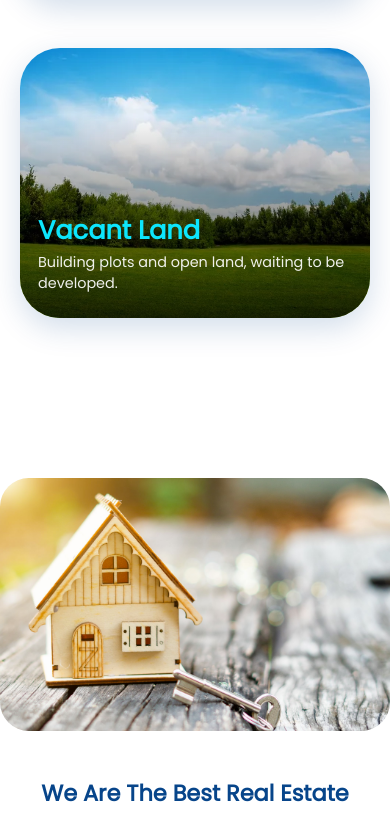
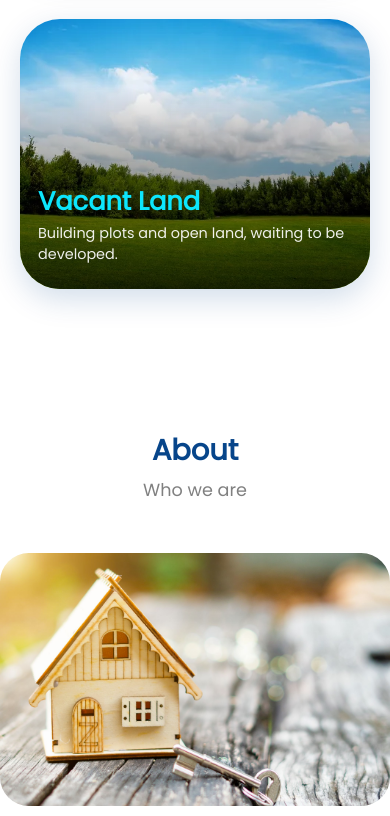
Before and after one commit to bezoski/react-real-estate-app, a React (Create React App) app: page / in a window 390 px wide. Shown: the part 1180-1996 px from the top of the page. Built offline with nearby package versions, Linux system fonts and the light colour scheme.

Commit message:
add missing element on home page / edit readme

```diff
--- a/src/components/Company/Company.css
+++ b/src/components/Company/Company.css
@@ -7,8 +7,39 @@
   flex-wrap: wrap;
 }
 
+/* same section header treatment as Offers and Rating */
+.company-desc {
+  width: 100%;
+}
+
+.company-desc h1 {
+  font-size: var(--SemiBigFontSize);
+  color: var(--headerColor);
+  text-align: center;
+  margin-top: 0;
+  display: flex;
+  align-items: center;
+  justify-content: center;
+  gap: 30px;
+}
+
+.company-desc h1::before,
+.company-desc h1::after {
+  content: "";
+  flex: 1;
+  height: 2px;
+  background: var(--headerColor);
+}
+
+.company-desc p {
+  font-size: var(--SmallFontSize);
+  color: var(--altSecondColor);
+  text-align: center;
+  margin-top: 5px;
+}
+
 .company-container {
-  margin-top: 20px;
+  margin-top: 50px;
   width: 100%;
 }
 .company_img {
@@ -66,6 +97,15 @@
     height: auto;
   }
 
+  .company-desc h1 {
+    font-size: var(--MediumFontSize);
+  }
+
+  .company-desc h1::before,
+  .company-desc h1::after {
+    display: none;
+  }
+
   .company_img {
     border-radius: 1.8rem;
   }
--- a/src/components/Company/Company.jsx
+++ b/src/components/Company/Company.jsx
@@ -9,6 +9,10 @@ import "./Company.css";
 const Company = () => {
   return (
     <section className="company fade-bottom">
+      <div className="company-desc">
+        <h1>About</h1>
+        <p>Who we are</p>
+      </div>
       <div className="company-container">
         <img
           src={CompanyImg}
--- a/src/components/OffersHome/Offers.css
+++ b/src/components/OffersHome/Offers.css
@@ -171,6 +171,7 @@
 
   .offers h1 {
     width: 100%;
+    font-size: var(--MediumFontSize);
   }
 
   .offers h1::before,
--- a/src/components/StarRating/StarRating.css
+++ b/src/components/StarRating/StarRating.css
@@ -96,6 +96,10 @@
     padding: 0 12px 40px 12px;
   }
 
+  .star_rating h1 {
+    font-size: var(--MediumFontSize);
+  }
+
   .star_rating h1::before,
   .star_rating h1::after {
     display: none;
@@ -115,9 +119,6 @@
   .star-hover {
     width: 75px;
     height: 75px;
-  }
-  .star_rating h1 {
-    font-size: var(--MediumFontSize);
   }
 
   .star_rating p {
```
Also changed, not shown: 3 other files (tests, documents, lock files or other folders).
